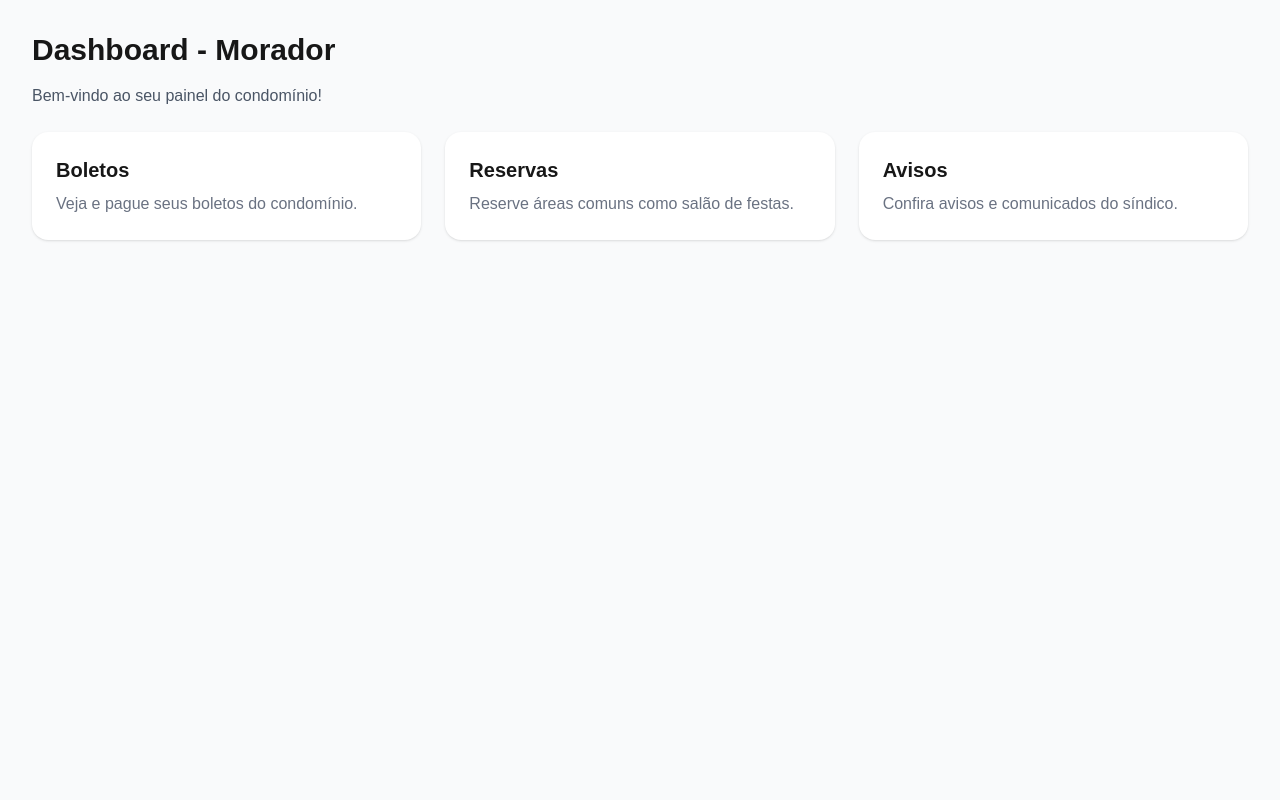
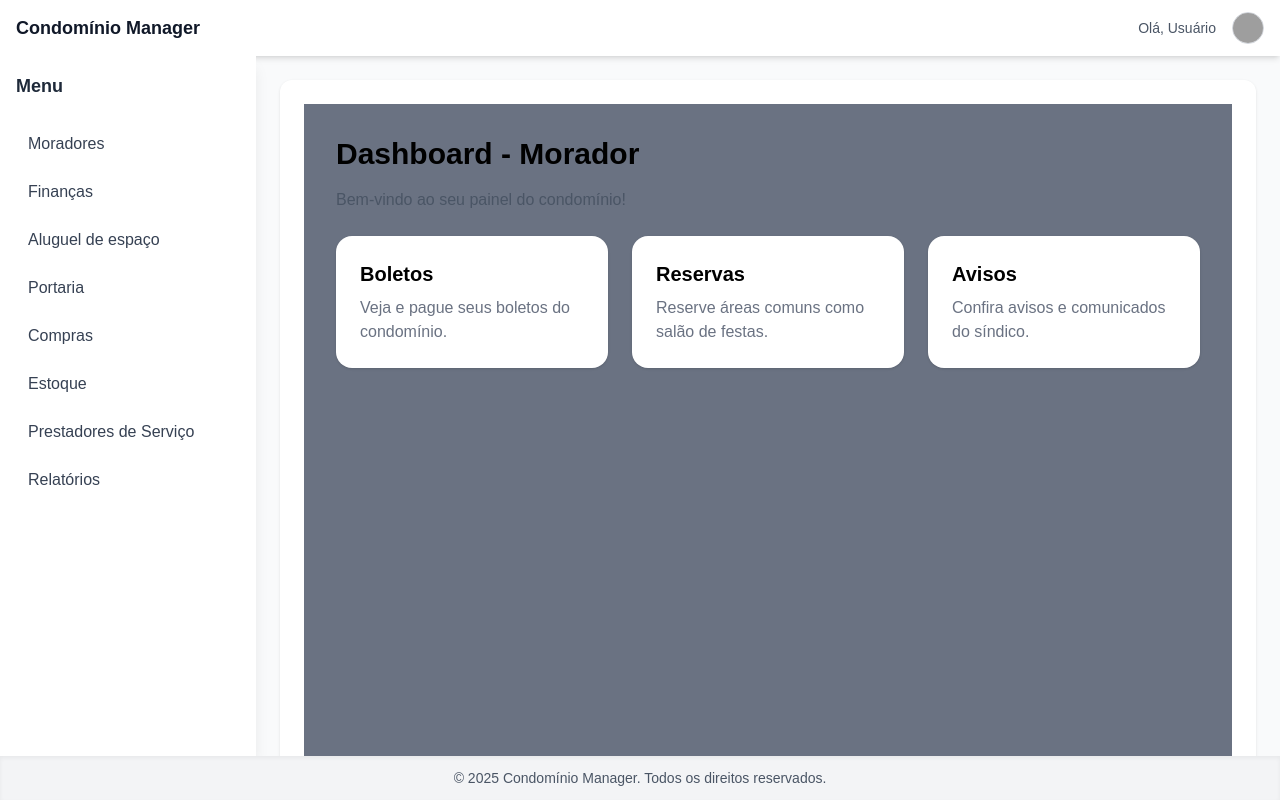
Before and after one commit to Yuri-Rangel-Rabelo-Palheta/condominio-manager, a Next.js app: page /dashboard/morador in a window 1280 px wide. Built offline with nearby package versions, Linux system fonts and the light colour scheme; grey boxes are pictures that could not be loaded.

Commit message:
melhorado o layout

```diff
--- a/app/dashboard/morador/page.tsx
+++ b/app/dashboard/morador/page.tsx
@@ -1,23 +1,32 @@
+import LayoutApp from "@/components/LayoutApp";
+
 export default function DashboardMorador() {
-  return (
-    <main className="min-h-screen bg-gray-50 p-8">
-      <h1 className="text-3xl font-bold mb-4">Dashboard - Morador</h1>
+
+   // papel do usuário logado (isso virá do Firebase Auth)
+    const role = "admin";
+
+    return (
+      <LayoutApp role={role}>
+        <main className="min-h-screen bg-gray-500 p-8">
+      <h1 className="text-3xl font-bold mb-4 text-black">Dashboard - Morador</h1>
       <p className="text-gray-600 mb-6">Bem-vindo ao seu painel do condomínio!</p>
 
       <div className="grid grid-cols-1 md:grid-cols-3 gap-6">
         <div className="p-6 bg-white rounded-2xl shadow">
-          <h2 className="text-xl font-semibold">Boletos</h2>
+          <h2 className="text-xl font-semibold text-black">Boletos</h2>
           <p className="text-gray-500 mt-2">Veja e pague seus boletos do condomínio.</p>
         </div>
         <div className="p-6 bg-white rounded-2xl shadow">
-          <h2 className="text-xl font-semibold">Reservas</h2>
+          <h2 className="text-xl font-semibold text-black">Reservas</h2>
           <p className="text-gray-500 mt-2">Reserve áreas comuns como salão de festas.</p>
         </div>
         <div className="p-6 bg-white rounded-2xl shadow">
-          <h2 className="text-xl font-semibold">Avisos</h2>
+          <h2 className="text-xl font-semibold text-black">Avisos</h2>
           <p className="text-gray-500 mt-2">Confira avisos e comunicados do síndico.</p>
         </div>
       </div>
     </main>
-  );
+      </LayoutApp>
+    );
+
 }
```
